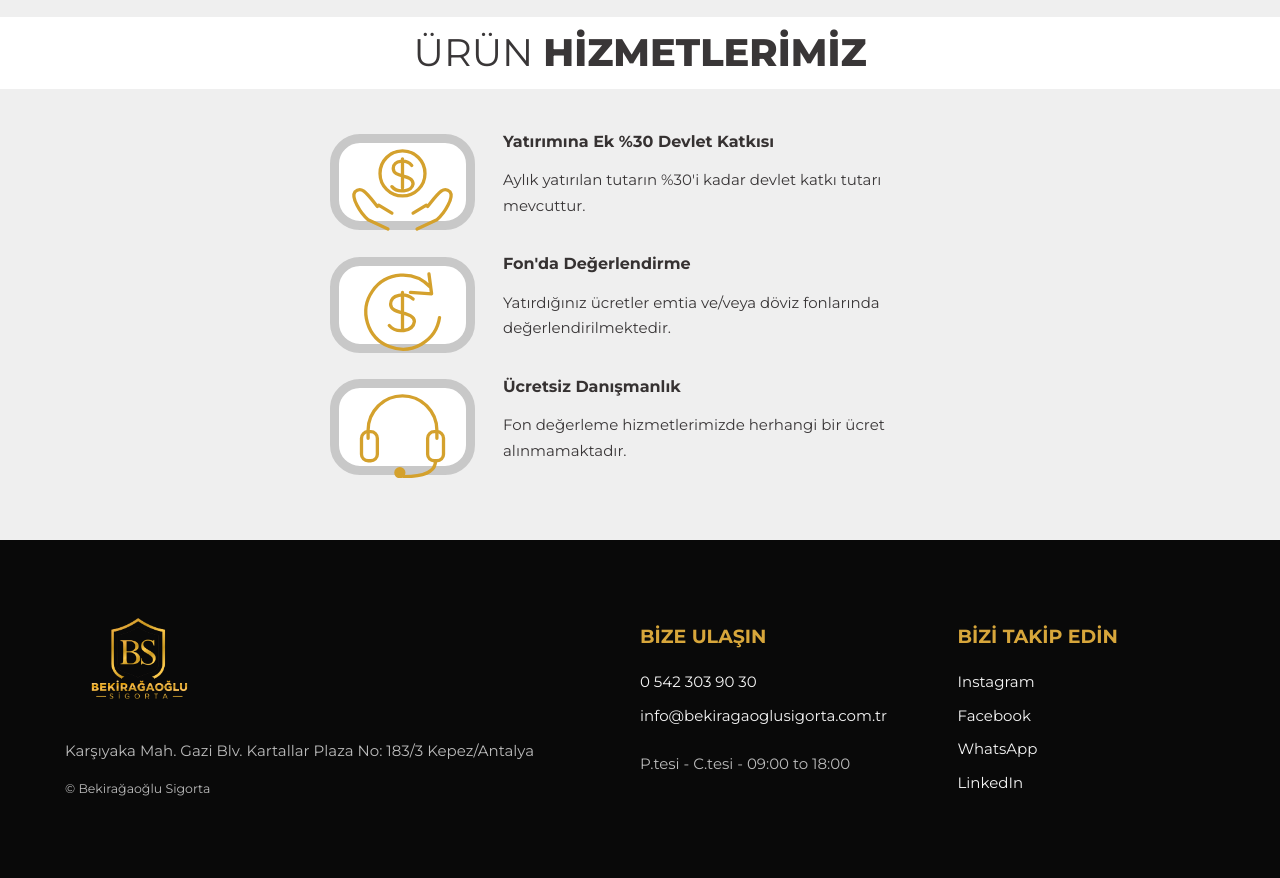
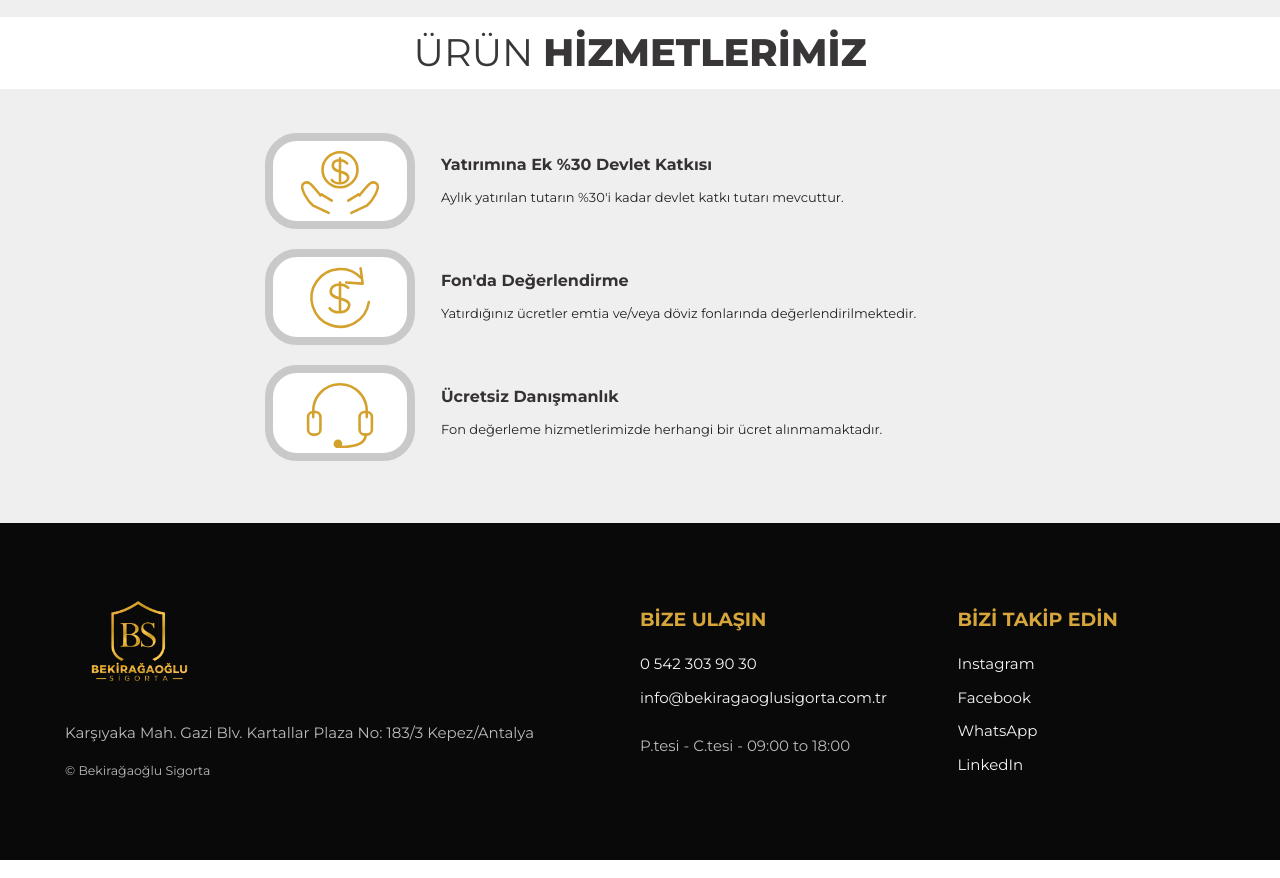
Before and after one commit to Teknoant/bekiragaoglu, a Next.js app: page /bireyselemeklilik in a window 1280 px wide. Shown: the part 1120-1998 px from the top of the page. Built offline with nearby package versions, Linux system fonts and the light colour scheme.

Commit message:
Match Wix product service icon size, alignment and descriptions

```diff
--- a/app/style.css
+++ b/app/style.css
@@ -172,3 +172,12 @@
  .product-service-item{grid-template-columns:105px 1fr;gap:18px}
  .service-icon{height:80px;border-width:7px;border-radius:24px;font-size:38px;line-height:66px}
 }
+
+/* Product detail service rows: one original service per icon, description below title */
+.product-service-list{width:min(750px,calc(100% - 40px));margin:44px auto 0;gap:20px}
+.product-service-item{grid-template-columns:150px minmax(0,1fr);gap:26px;min-height:96px;align-items:center}
+.product-service-item .service-icon{height:96px;width:150px;border:8px solid #c9c9c9;border-radius:32px;background:#fff;display:flex;align-items:center;justify-content:center;line-height:normal;font-size:initial}
+.service-icon svg{width:100px;height:70px;display:block}
+.product-service-item h3{font-size:16px;line-height:1.4;font-weight:700;margin:0}
+.product-service-item p{font-size:13px;line-height:1.6;margin:10px 0 0;color:#222}
+@media(max-width:700px){.product-service-list{width:calc(100% - 32px);gap:18px}.product-service-item{grid-template-columns:110px minmax(0,1fr);gap:16px}.product-service-item .service-icon{width:110px;height:80px;border-width:7px;border-radius:26px}.service-icon svg{width:78px;height:56px}.product-service-item h3{font-size:14px}.product-service-item p{font-size:12px}}
```
